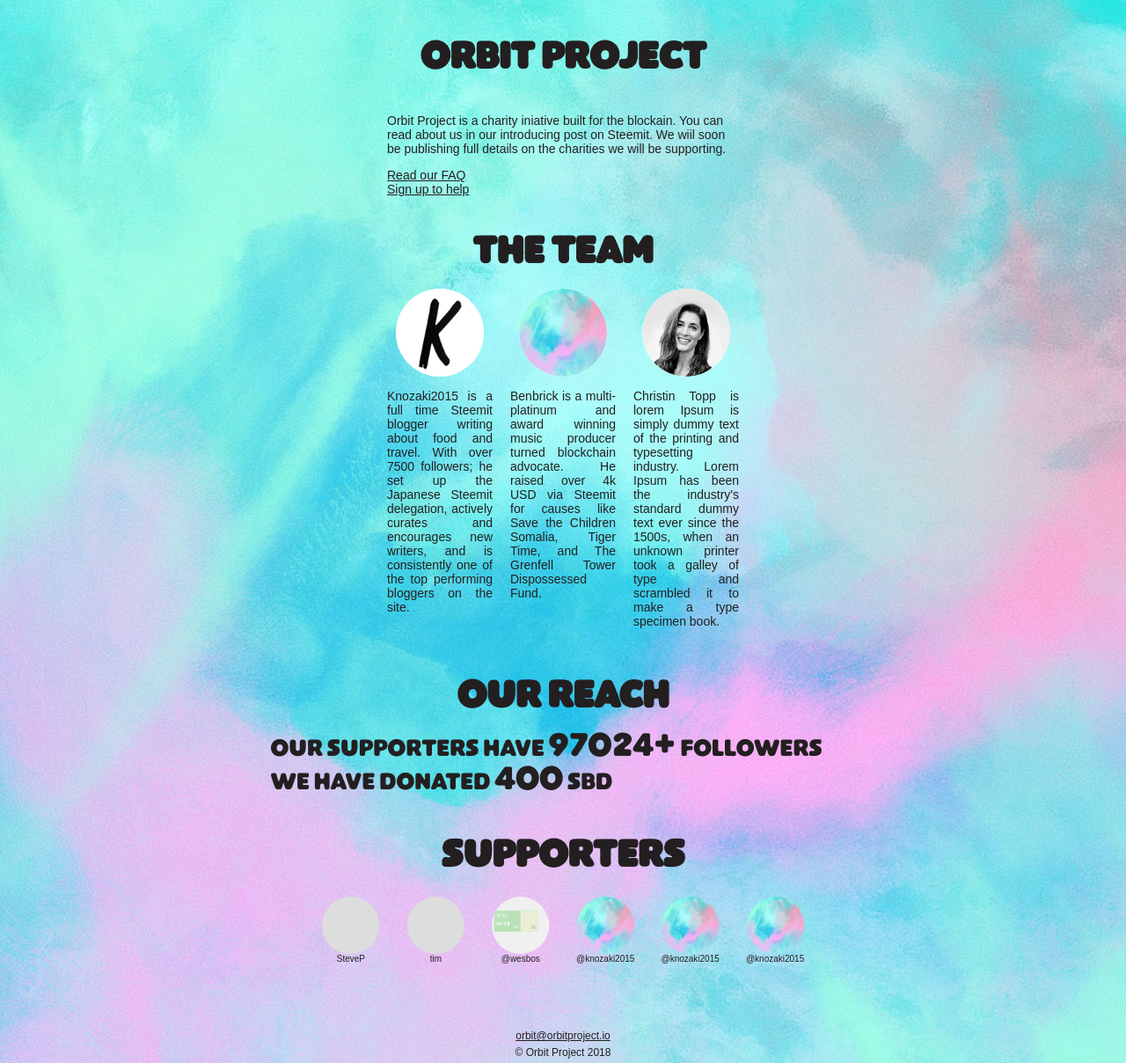
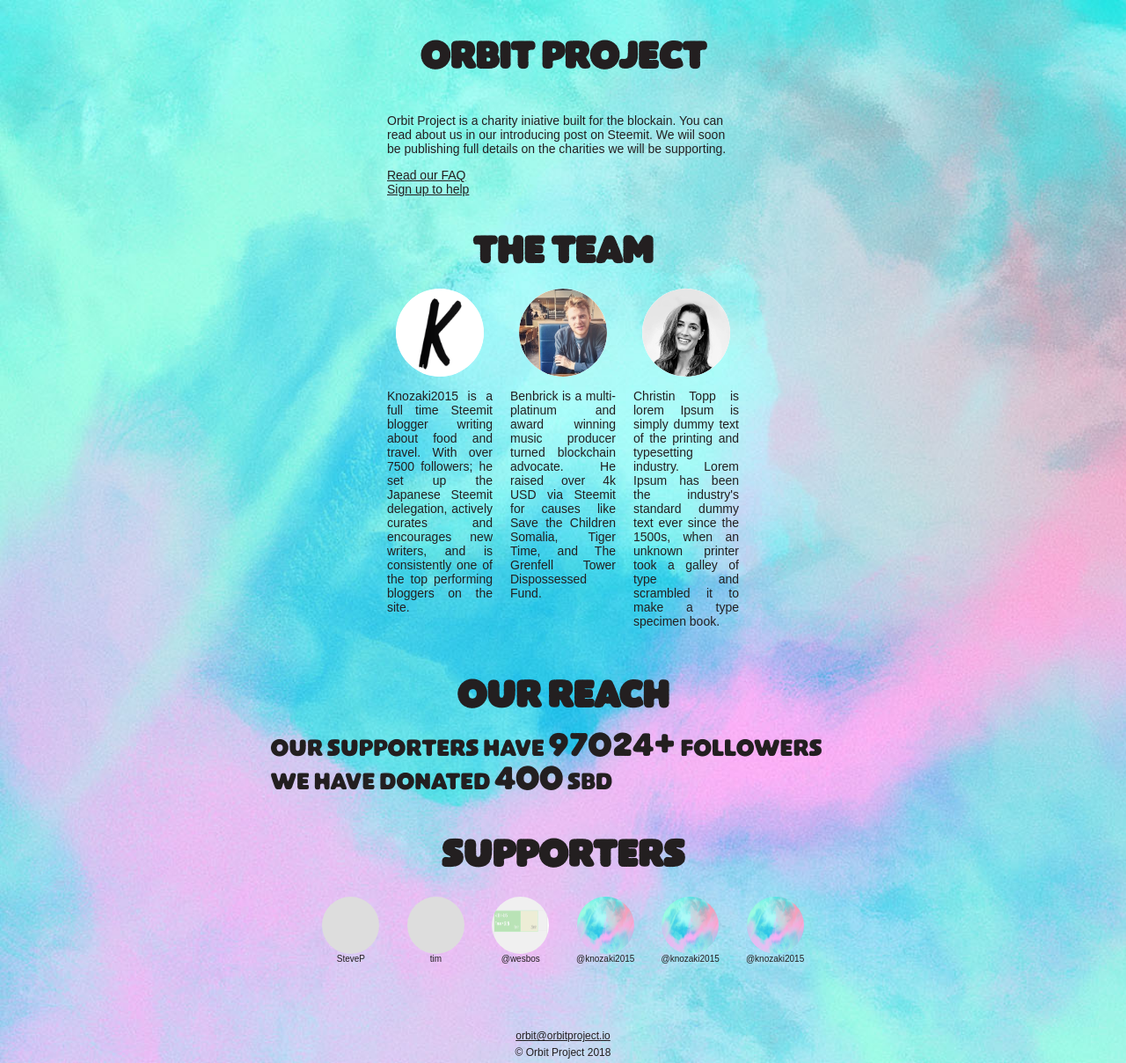
Before and after one commit to orbitprojectcharity/orbitproject, a Jekyll site: the page built from index.html, in a window 1280 px wide. Shown: the whole page at 88% size. Built offline with Jekyll 4.4.1, drawn with Linux system fonts in a browser that asks for light colours.

Commit message:
Update from Forestry.io - _data/team.yml

```diff
--- a/_data/team.yml
+++ b/_data/team.yml
@@ -4,7 +4,7 @@
     With over 7500 followers; he set up the Japanese Steemit delegation, actively
     curates and encourages new writers, and is consistently one of the top performing
     bloggers on the site.
-- img: "/assets/img/body-bg.jpg"
+- img: "/uploads/2018/03/17/IMG_20160707_180405 copy.jpg"
   content: Benbrick is a multi-platinum and award winning music producer turned blockchain
     advocate. He raised over 4k USD via Steemit for causes like Save the Children
     Somalia, Tiger Time, and The Grenfell Tower Dispossessed Fund.
```
